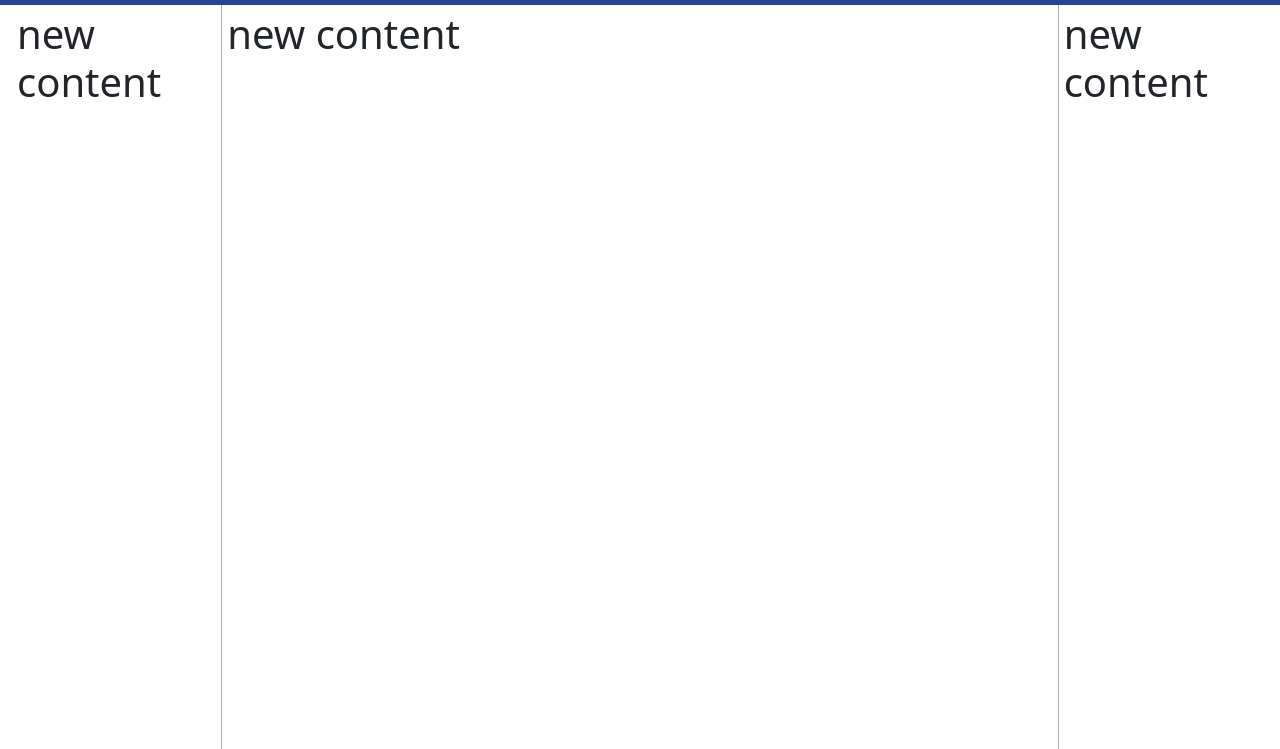
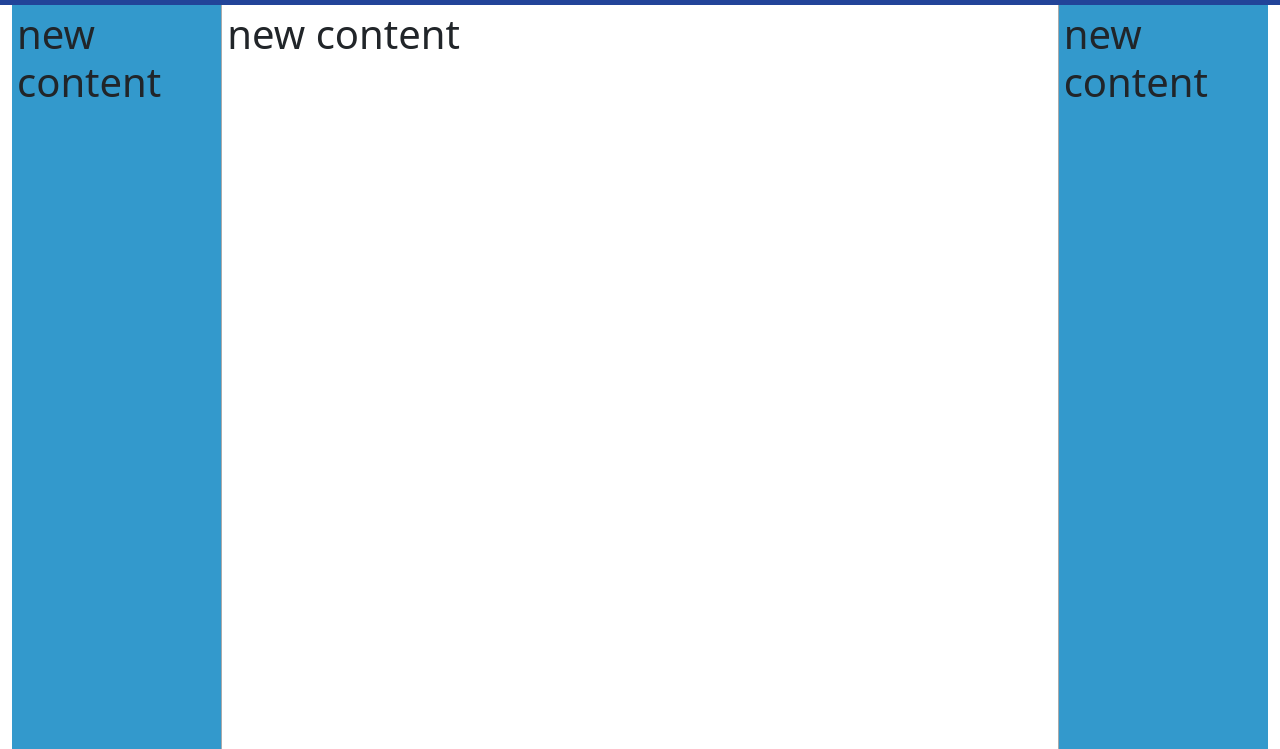
Before and after one commit to rkbrown/bootstrap5_layout, a plain HTML site: page no_resize.html in a window 1280 px wide. Shown: the part 53-802 px from the top of the page. Drawn offline with nearby package versions, Linux system fonts and the light colour scheme.

Commit message:
layout - customizing

```diff
--- a/assets/css/base.css
+++ b/assets/css/base.css
@@ -52,3 +52,7 @@ body, .navbar, .card {
 	border-left: 1px solid #aaa;
 	border-right: 1px solid #aaa;
 }
+.userContent,
+.detailContent {
+	background-color: #39c;
+}
```
